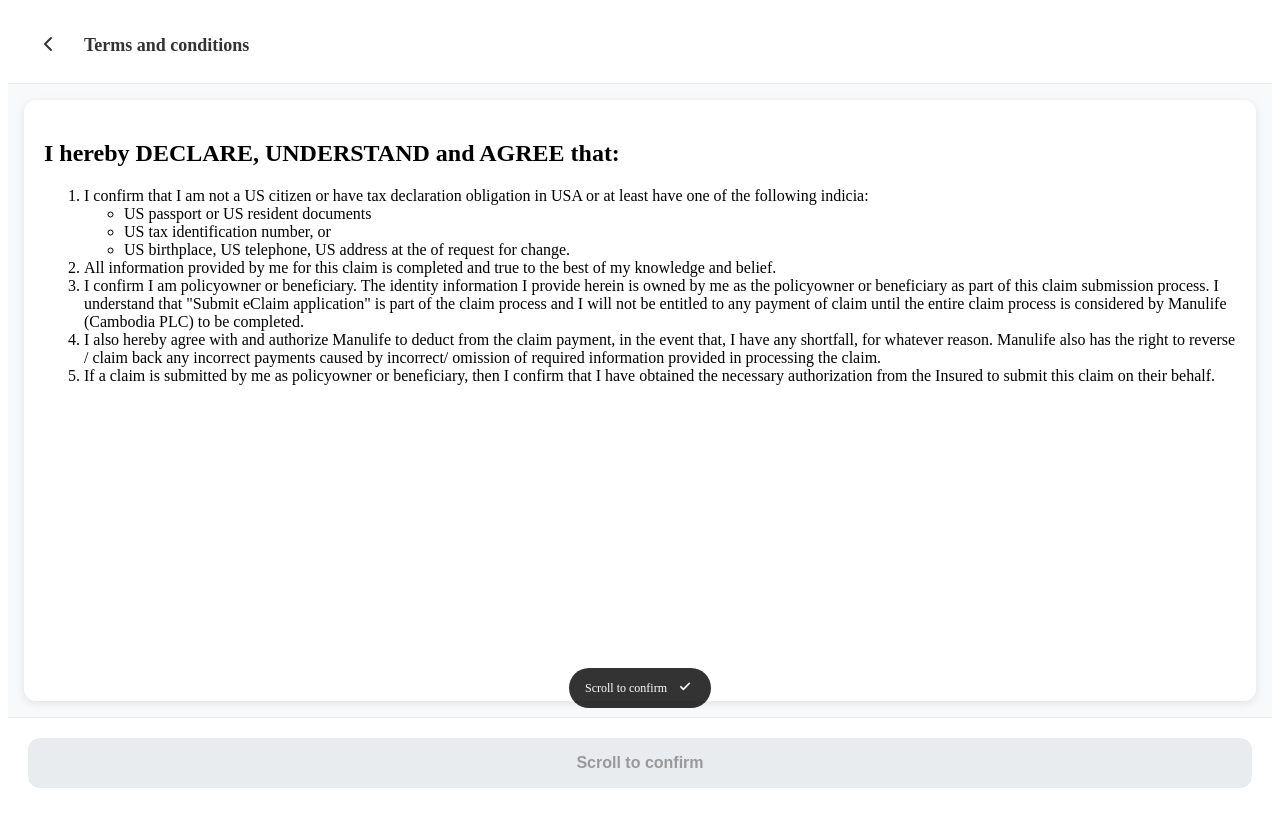
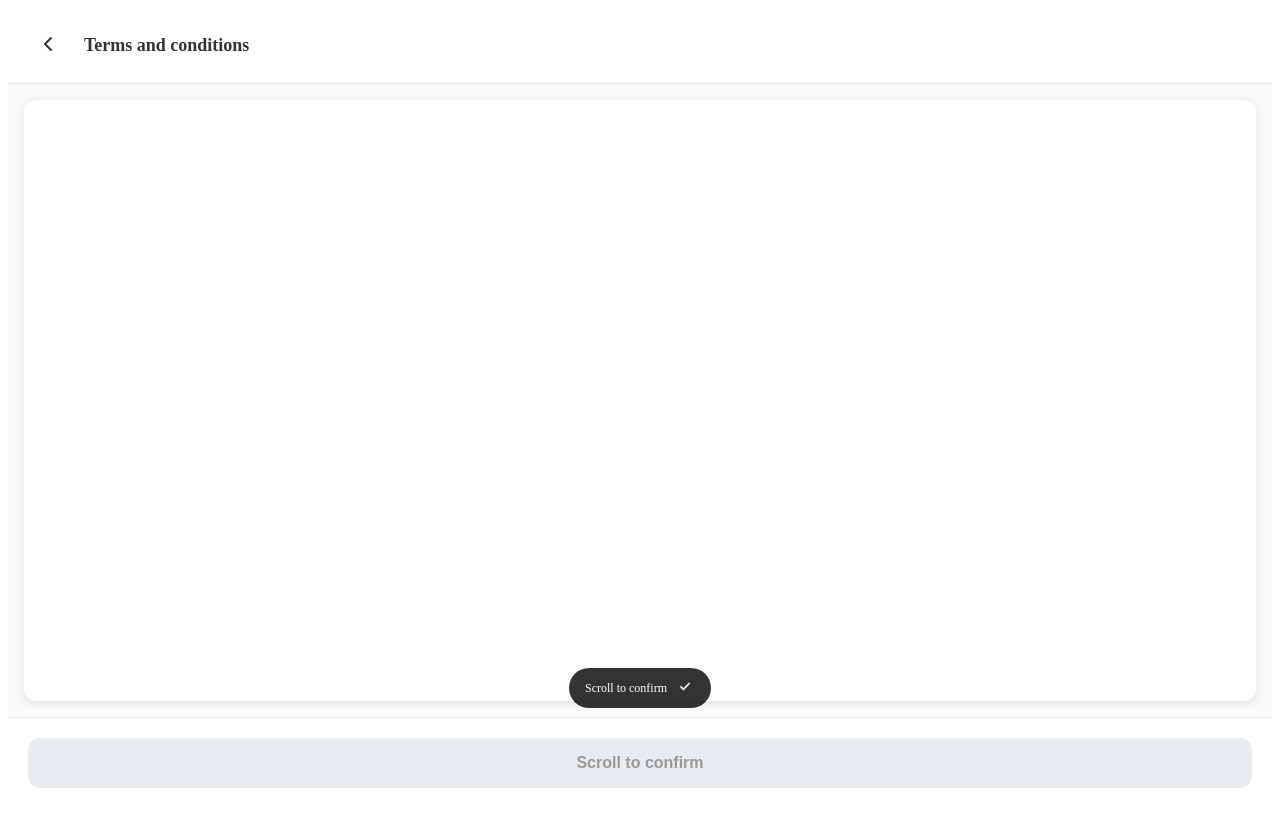
Before and after one commit to brendonwongtiingsheng/health-web-app, an Angular app: page /terms-conditions in a window 1280 px wide. Built offline with nearby package versions, Linux system fonts and the light colour scheme; no server answers.

Commit message:
fix the bug

```diff
--- a/src/app/components/terms-conditions/terms-conditions.component.ts
+++ b/src/app/components/terms-conditions/terms-conditions.component.ts
@@ -60,25 +60,7 @@ export class TermsConditionsComponent implements OnInit {
 
   private getDefaultTermsContent(): string {
     return `
-      <h2>I hereby DECLARE, UNDERSTAND and AGREE that:</h2>
 
-      <ol>
-        <li>I confirm that I am not a US citizen or have tax declaration obligation in USA or at least have one of the following indicia:
-          <ul>
-            <li>US passport or US resident documents</li>
-            <li>US tax identification number, or</li>
-            <li>US birthplace, US telephone, US address at the of request for change.</li>
-          </ul>
-        </li>
-
-        <li>All information provided by me for this claim is completed and true to the best of my knowledge and belief.</li>
-
-        <li>I confirm I am policyowner or beneficiary. The identity information I provide herein is owned by me as the policyowner or beneficiary as part of this claim submission process. I understand that "Submit eClaim application" is part of the claim process and I will not be entitled to any payment of claim until the entire claim process is considered by Manulife (Cambodia PLC) to be completed.</li>
-
-        <li>I also hereby agree with and authorize Manulife to deduct from the claim payment, in the event that, I have any shortfall, for whatever reason. Manulife also has the right to reverse / claim back any incorrect payments caused by incorrect/ omission of required information provided in processing the claim.</li>
-
-        <li>If a claim is submitted by me as policyowner or beneficiary, then I confirm that I have obtained the necessary authorization from the Insured to submit this claim on their behalf.</li>
-      </ol>
     `;
   }
 }
```
Also changed, not shown: 21 other files (tests, documents, lock files or other folders).
